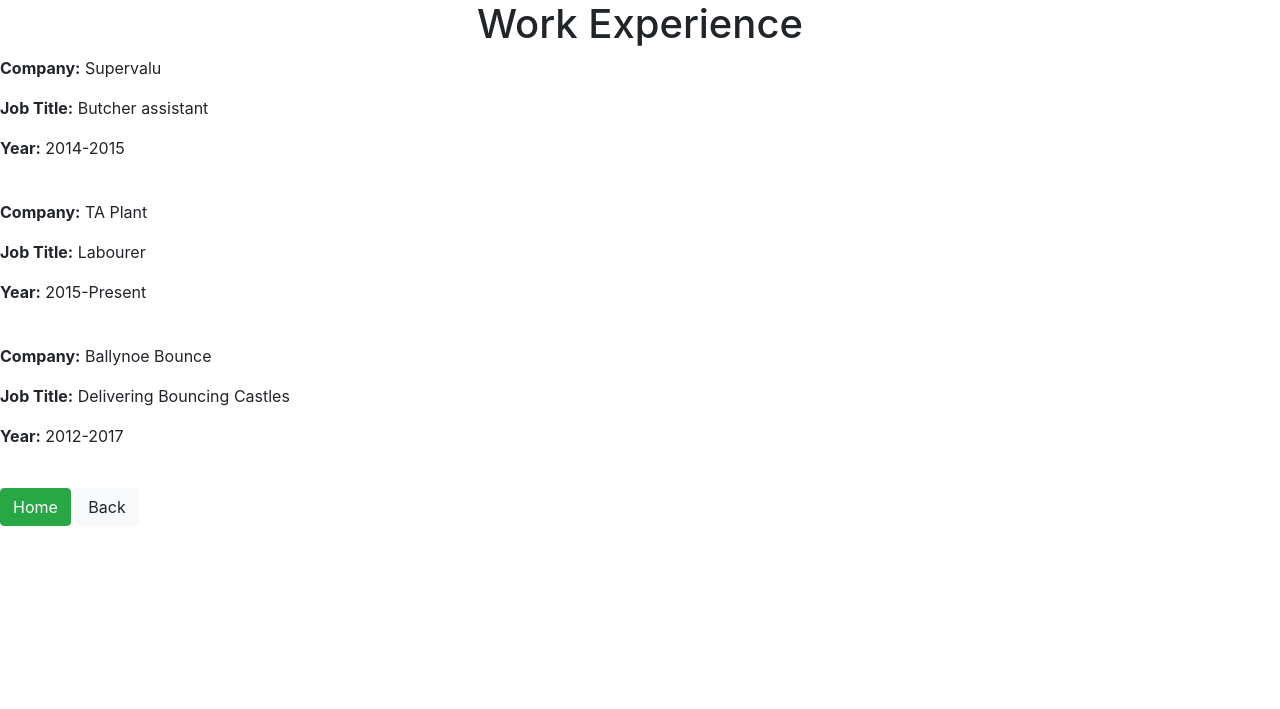
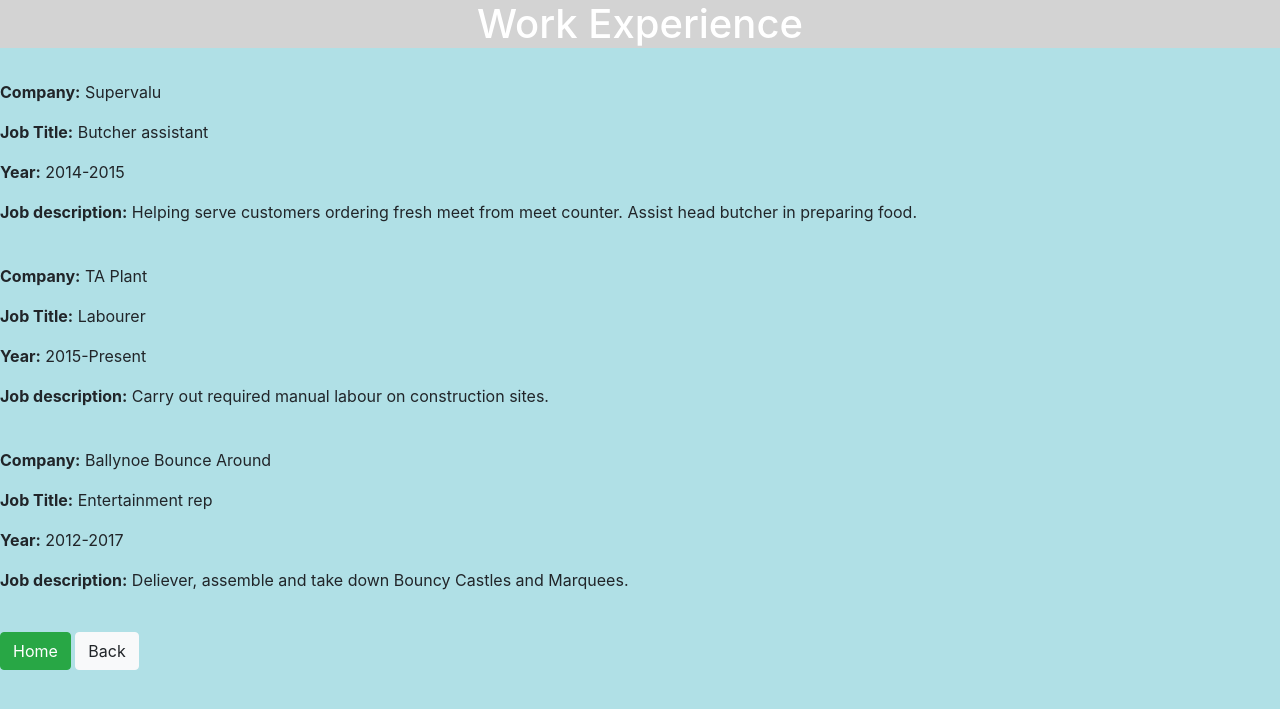
Before and after one commit to tomodonnell/IS113117367303, a PHP site: page /cv_page3.html in a window 1280 px wide. Shown: the top 709 px of the page. Run offline with PHP 8.4, Linux system fonts and the light colour scheme; some libraries are stand-ins or nearby versions.

Commit message:
Backgroud/Heading Color

```diff
--- a/cv_page3.html
+++ b/cv_page3.html
@@ -2,7 +2,16 @@
 <html>
     <head>
         <title>Work</title>
-        <link rel="stylesheet" href="mystylesheet.css" type="text/css" />
+        <link rel="stylesheet" href="mystylesheet.css" type="text/css"/>
+
+         <!--Adding style for header-->
+       <style>
+        header {
+            background: lightgrey;color:white;
+            text-align: center;
+        }
+        </style>
+
 
          <!--Addinig Bootstrap-->
         <link rel="stylesheet" href="https://maxcdn.bootstrapcdn.com/bootstrap/4.0.0/css/bootstrap.min.css" integrity="sha384-Gn5384xqQ1aoWXA+058RXPxPg6fy4IWvTNh0E263XmFcJlSAwiGgFAW/dAiS6JXm" crossorigin="anonymous">
@@ -10,24 +19,31 @@
         <script src="https://cdnjs.cloudflare.com/ajax/libs/popper.js/1.12.9/umd/popper.min.js" integrity="sha384-ApNbgh9B+Y1QKtv3Rn7W3mgPxhU9K/ScQsAP7hUibX39j7fakFPskvXusvfa0b4Q" crossorigin="anonymous"></script>
         <script src="https://maxcdn.bootstrapcdn.com/bootstrap/4.0.0/js/bootstrap.min.js" integrity="sha384-JZR6Spejh4U02d8jOt6vLEHfe/JQGiRRSQQxSfFWpi1MquVdAyjUar5+76PVCmYl" crossorigin="anonymous"></script>
     </head>
-    <body>
-        <h1 class="mainheading">Work Experience</h1>
+    <body style="background-color:powderblue;">
+        <header>
+            <h1 class="mainheading">Work Experience</h1>
+        </header>
+
+
+        <br/>
 
         <p><strong>Company:</strong> Supervalu</p>
         <p><strong>Job Title:</strong> Butcher assistant</p>
         <p><strong>Year:</strong> 2014-2015</p>
-
+        <p><strong>Job description:</strong> Helping serve customers ordering fresh meet from meet counter. Assist head butcher in preparing food.</p>
         <br/>
 
         <p><strong>Company:</strong> TA Plant</p>
         <p><strong>Job Title:</strong> Labourer</p>
         <p><strong>Year:</strong> 2015-Present</p>
+        <p><strong>Job description:</strong> Carry out required manual labour on construction sites.</p>
 
         <br/>
 
-        <p><strong>Company:</strong> Ballynoe Bounce</p>
-        <p><strong>Job Title:</strong> Delivering Bouncing Castles</p>
+        <p><strong>Company:</strong> Ballynoe Bounce Around</p>
+        <p><strong>Job Title:</strong> Entertainment rep</p>
         <p><strong>Year:</strong> 2012-2017</p>
+        <p><strong>Job description:</strong> Deliever, assemble and take down Bouncy Castles and Marquees.</p>
 
         <br/>
 
--- a/mystylesheet.css
+++ b/mystylesheet.css
@@ -1,3 +1,7 @@
 .mainheading{
     text-align: center;
 }
+
+body{
+    background-color: lightgrey
+}
```
Also changed, not shown: cv_page1.html (+21 -3 lines), cv_page2.html (+15 -4 lines).
